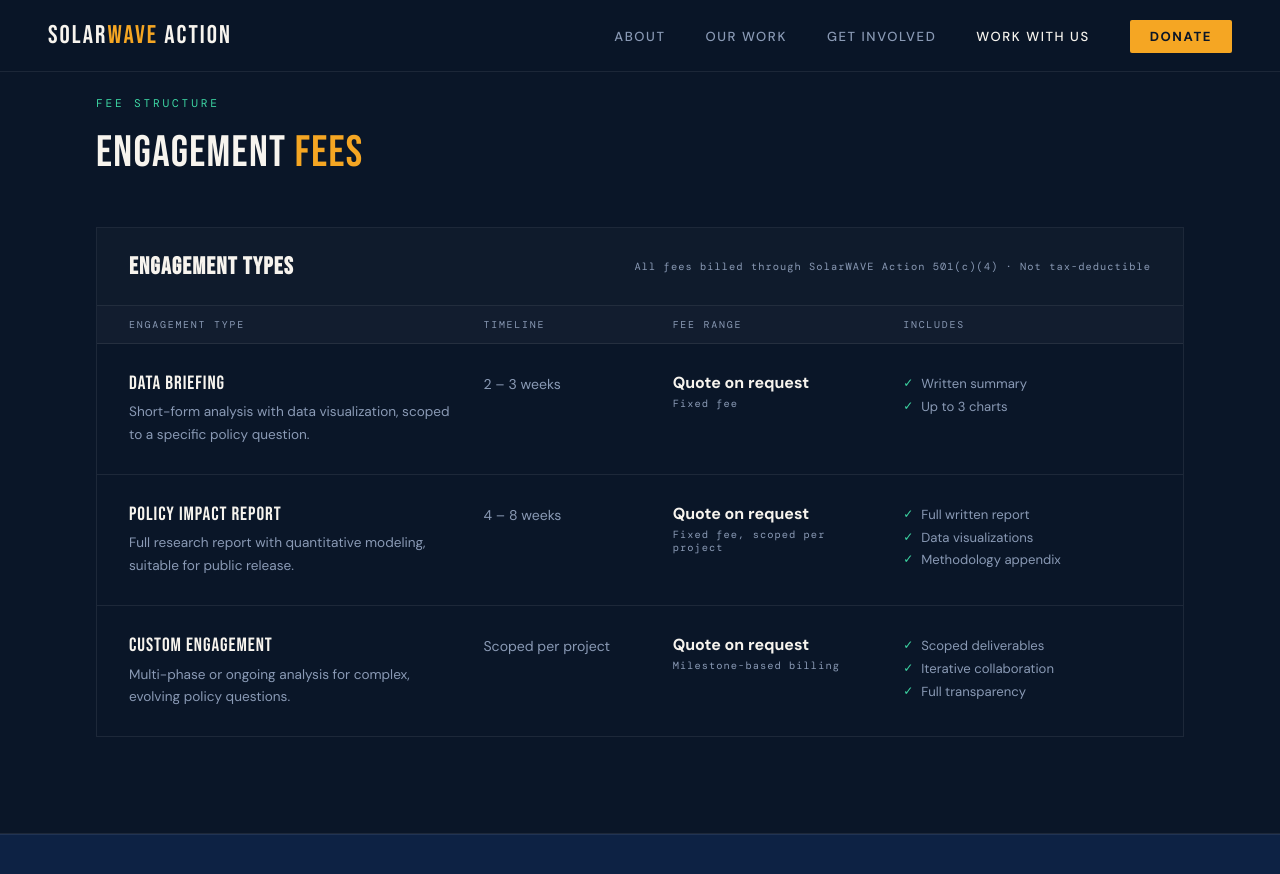
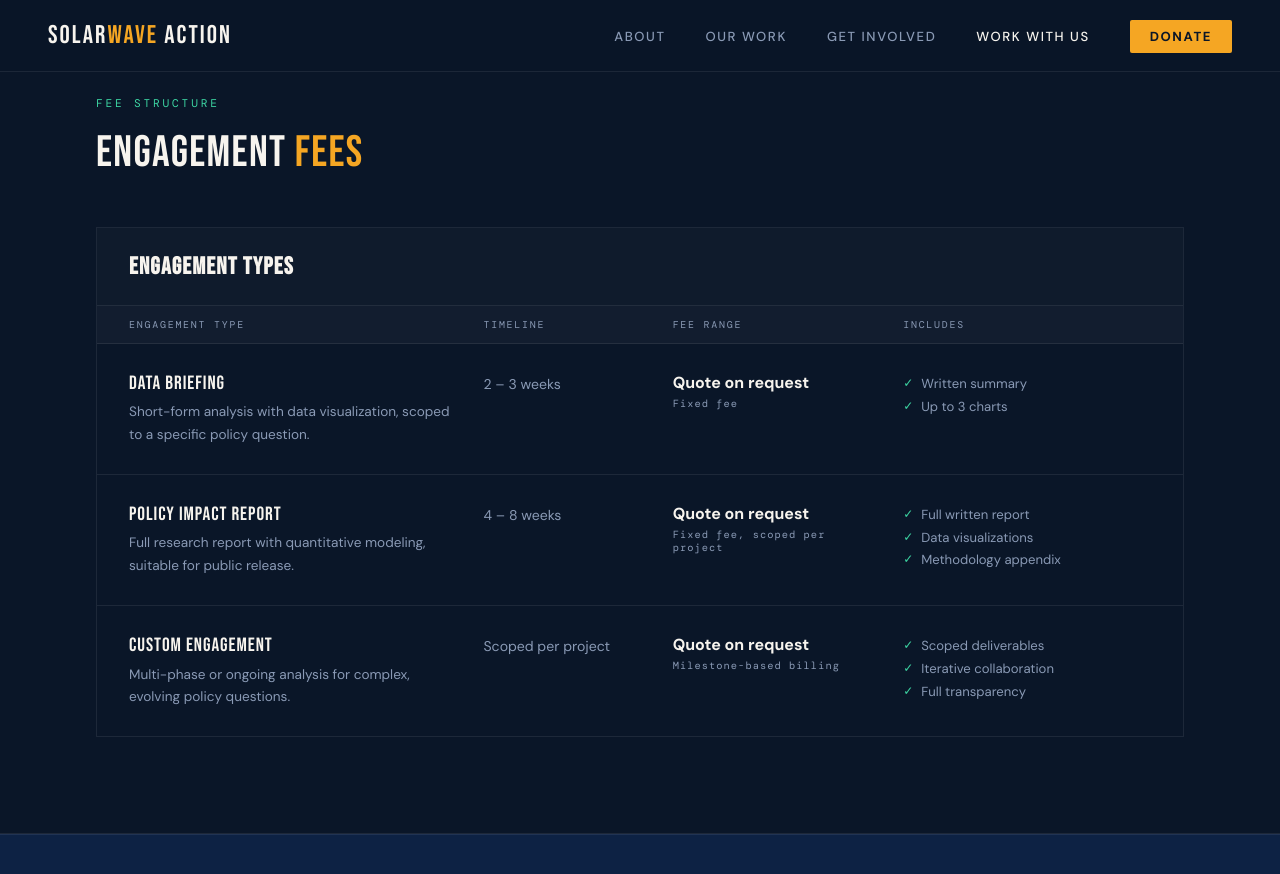
Before and after one commit to SolarWAVE-Action/solarwave-website, a Jekyll site: the page built from work_with_us/work_with_us.html, in a window 1280 px wide and 900 px high, scrolled down 1207 px. Shown: the top 874 px of the window. Built offline with Jekyll 4.4.1, drawn with Linux system fonts in a browser that asks for light colours.

Commit message:
removed note on work with us billing

```diff
--- a/work_with_us/work_with_us.html
+++ b/work_with_us/work_with_us.html
@@ -532,7 +532,7 @@ permalink: /work_with_us/
       <div class="fees-table">
         <div class="fees-table-header">
           <h3>Engagement Types</h3>
-          <span class="fees-table-note">All fees billed through SolarWAVE Action 501(c)(4) · Not tax-deductible</span>
+<!--          <span class="fees-table-note">All fees billed through SolarWAVE Action</span>-->
         </div>
 
         <div class="fees-col-row">
```
